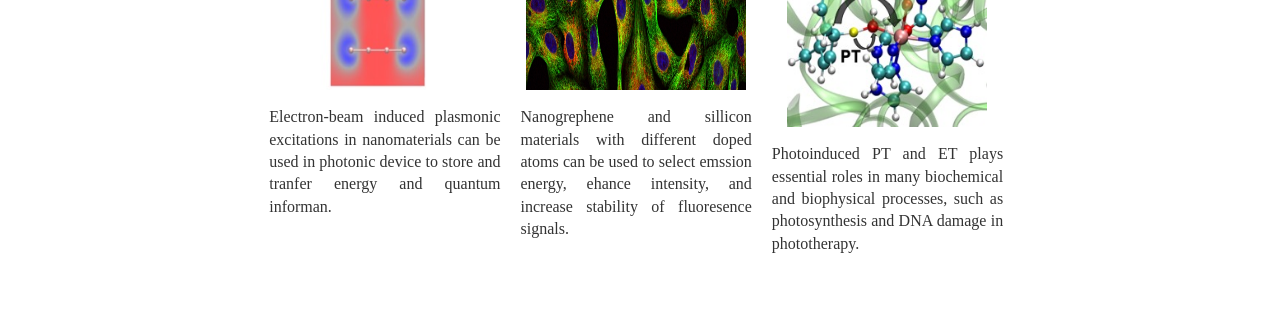
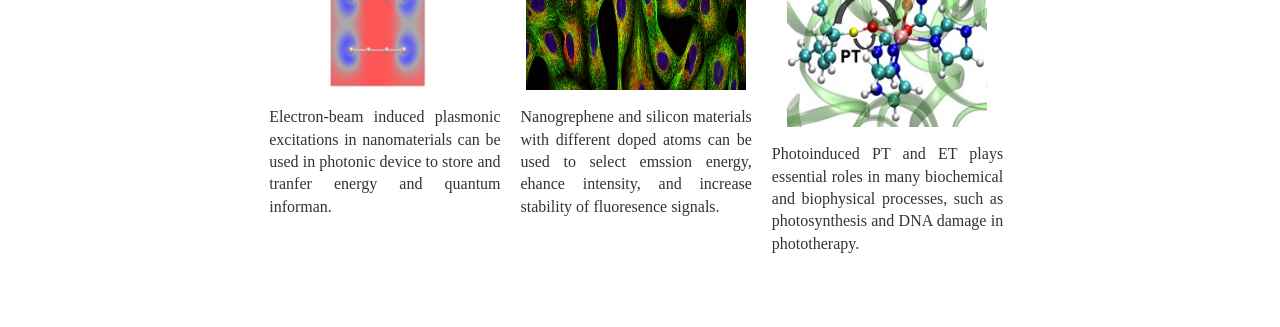
Before and after one commit to comchemyu/und.research.github.io, a Jekyll site: the page built from index.html, in a window 1280 px wide. Shown: the part 831-1158 px from the top of the page. Built offline with Jekyll 4.4.1, drawn with Linux system fonts in a browser that asks for light colours.

Commit message:
Update index.html

```diff
--- a/index.html
+++ b/index.html
@@ -65,7 +65,7 @@ img {
 	<div class="column">
 		<a href="/und.research.github.io/publications/bio imaging" style="color:darkblue;"><h2 style="text-align:center; font-size:200%;">Bioimaging and Nanomaterials</h2></a>
 		<a href="/und.research.github.io/publications/bio imaging"><img src="/und.research.github.io/publications/bio imaging/bio-image.jpg" width="220" height="220"></a>
-		<p style="text-align:justify; font-size:100%;"}>Nanogrephene and sillicon materials with different doped atoms can be used to select emssion energy, ehance intensity, and increase stability of fluoresence signals.</p>
+		<p style="text-align:justify; font-size:100%;"}>Nanogrephene and silicon materials with different doped atoms can be used to select emssion energy, ehance intensity, and increase stability of fluoresence signals.</p>
 	</div>
 	<div class="column">
 		<a href="/und.research.github.io/publications/petransfer" style="color:darkblue;"><h2 style="text-align:center; font-size:200%;">Proton and Electron Transfer</h2></a>
```
